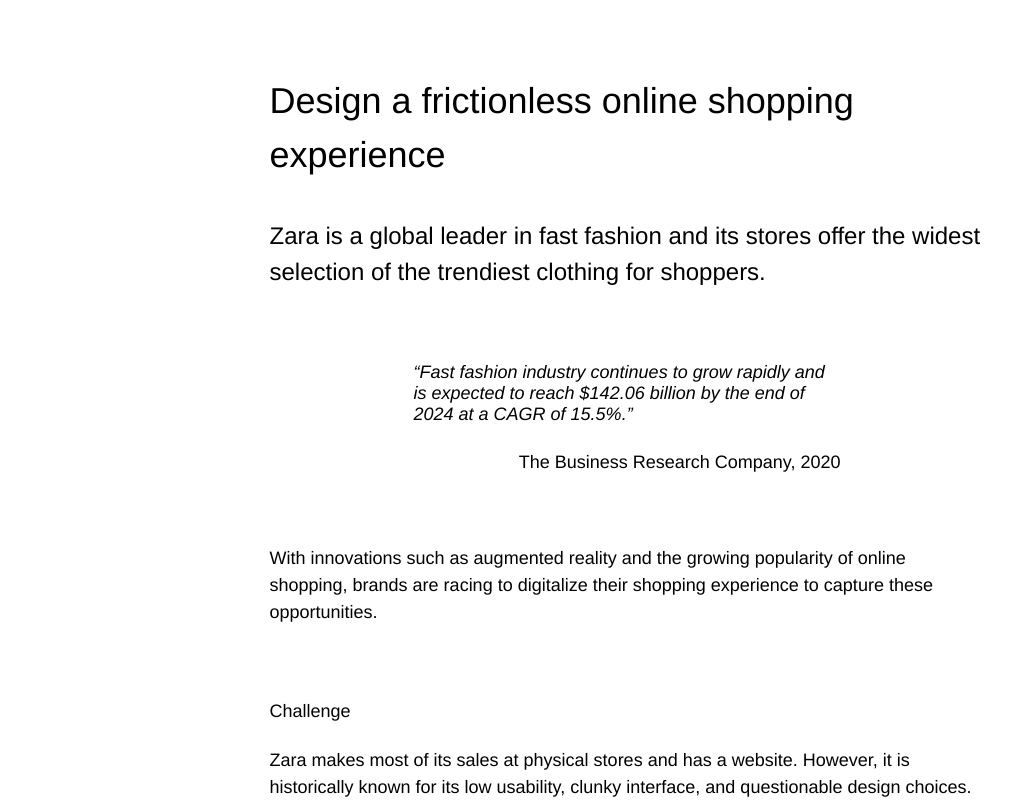
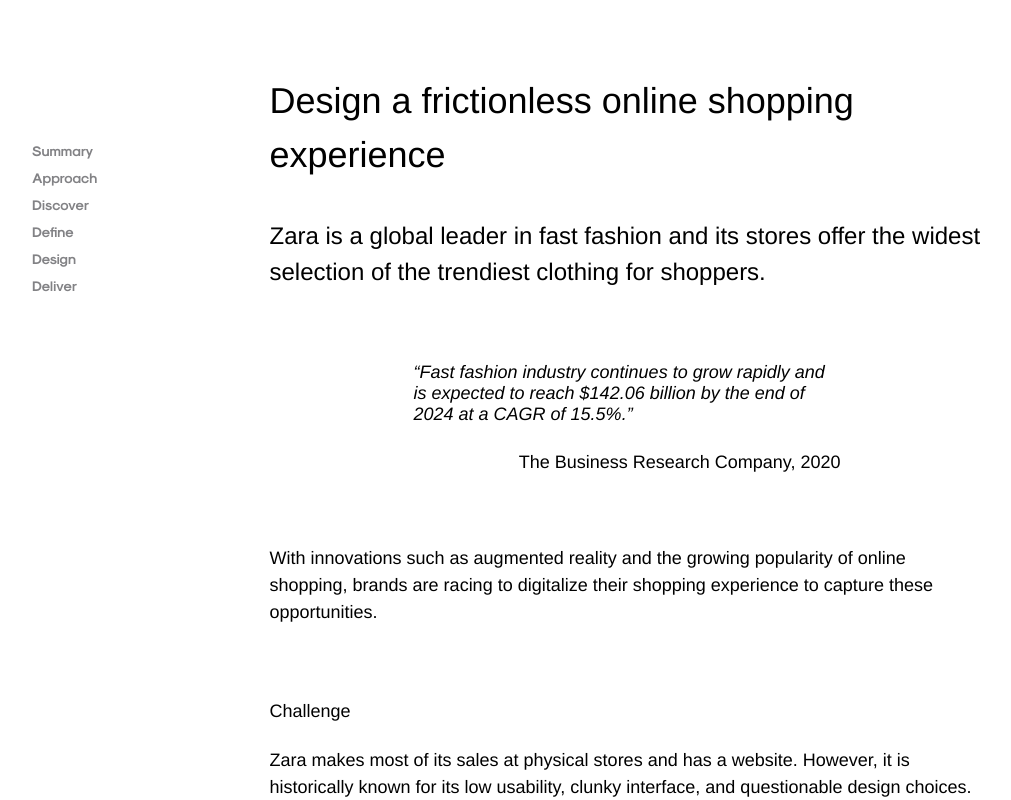
Before and after one commit to ChewieDoo/david-decodes, a React (Vite) app: page /frictionless in a window 1280 px wide. Shown: the part 780-1580 px from the top of the page, without its empty margins (13-1024 px from the left). Built offline with nearby package versions, Linux system fonts and the light colour scheme.

Commit message:
Added catalog for casestudies

```diff
--- a/src/components/content/Zara.jsx
+++ b/src/components/content/Zara.jsx
@@ -11,6 +11,7 @@
 import ZaraDefine from "./zara/ZaraDefine";
 import ZaraDesign from "./zara/ZaraDesign";
 import ZaraDeliver from "./zara/ZaraDeliver";
+import ZaraCatalog from "./zara/ZaraCatalog";
 
 const ZaraCaseStudy = () => {
   const { zaraImg } = useImages();
@@ -25,6 +26,9 @@
       </div>
       <div>
         <SideBar />
+      </div>
+      <div className='md:block hidden'>
+        <ZaraCatalog />
       </div>
       <div className='title-container h-24 flex items-end'>
         <div className='h-full'>
@@ -41,27 +45,27 @@
         <section className='tag-container mt-3'>
           <ZaraTags />
         </section>
-        <section className='section-container mt-16'>
+        <section id='Summary' className='section-container mt-16'>
           <ZaraSummary />
         </section>
-        <section className='section-container'>
+        <section id='Approach' className='section-container'>
           <ZaraApproach />
         </section>
         <div className='section-gray-background'>
-          <section className='section-container-wide py-5'>
+          <section id='Approach' className='section-container-wide py-5'>
             <ZaraProcess />
           </section>
         </div>
-        <section className='section-container'>
+        <section id='Discover' className='section-container'>
           <ZaraDiscover />
         </section>
-        <section className='section-container'>
+        <section id='Define' className='section-container'>
           <ZaraDefine />
         </section>
-        <section className='section-container'>
+        <section id='Design' className='section-container'>
           <ZaraDesign />
         </section>
-        <section className='section-container'>
+        <section id='Deliver' className='section-container'>
           <ZaraDeliver />
         </section>
         <section className='mt-28 mb-36'>
--- /dev/null
+++ b/src/components/content/depop/DepopCatalog.jsx
@@ -0,0 +1,120 @@
+import React, { useState, useEffect } from "react";
+
+const DepopCatalog = () => {
+  const [showCatalog, setShowCatalog] = useState(false);
+  const [currentSection, setCurrentSection] = useState("");
+  const scrollThreshold = 200;
+
+  const handleScroll = () => {
+    if (window.scrollY > scrollThreshold) {
+      setShowCatalog(true);
+    } else {
+      setShowCatalog(false);
+    }
+  };
+  //Interaction observer - monitor visibility of each section
+
+  useEffect(() => {
+    window.addEventListener("scroll", handleScroll);
+    const sections = document.querySelectorAll("section");
+
+    const observer = new IntersectionObserver((entries) => {
+      entries.forEach((entry) => {
+        if (entry.isIntersecting) {
+          setCurrentSection(entry.target.id);
+        }
+      });
+    });
+
+    sections.forEach((section) => {
+      observer.observe(section);
+    });
+
+    return () => {
+      window.removeEventListener("scroll", handleScroll);
+      observer.disconnect();
+    };
+  }, []);
+
+  // Function to scroll to the section
+  const scrollToSection = (sectionId) => {
+    const section = document.getElementById(sectionId);
+    if (section) {
+      section.scrollIntoView({ behavior: "smooth" });
+    }
+  };
+
+  return (
+    <div className='relative z-10'>
+      <ul
+        className={`fixed bottom-10 left-10 transition-transform duration-800 ${
+          showCatalog ? "translate-y-0" : "translate-y-[200%]"
+        }`}>
+        <li>
+          <button
+            className={` ${
+              currentSection == "The_problem"
+                ? "catalog-text-red "
+                : " catalog-text"
+            }`}
+            onClick={() => scrollToSection("The_problem")}>
+            The problem
+          </button>
+        </li>
+        <li>
+          <button
+            className={` ${
+              currentSection == "Outcome" ? "catalog-text-red" : "catalog-text "
+            }`}
+            onClick={() => scrollToSection("Outcome")}>
+            Outcome
+          </button>
+        </li>
+        <li>
+          <button
+            className={` ${
+              currentSection == "Key_features"
+                ? "catalog-text-red"
+                : "catalog-text "
+            }`}
+            onClick={() => scrollToSection("Key_features")}>
+            Key features
+          </button>
+        </li>
+        <li>
+          <button
+            className={` ${
+              currentSection == "User_research"
+                ? "catalog-text-red"
+                : "catalog-text "
+            }`}
+            onClick={() => scrollToSection("User_research")}>
+            User research
+          </button>
+        </li>
+        <li>
+          <button
+            className={` ${
+              currentSection == "Design_iterations"
+                ? "catalog-text-red"
+                : "catalog-text "
+            }`}
+            onClick={() => scrollToSection("Design_iterations")}>
+            Design iterations
+          </button>
+        </li>
+        <li>
+          <button
+            className={`catalog-text ${
+              currentSection == "Impact" ? "catalog-text-red" : "catalog-text "
+            }`}
+            onClick={() => scrollToSection("Impact")}>
+            Impact
+          </button>
+        </li>
+      </ul>
+    </div>
+  );
+};
+
+export default DepopCatalog;
--- a/src/components/content/depop/DepopSummary.jsx
+++ b/src/components/content/depop/DepopSummary.jsx
@@ -43,7 +43,7 @@
           </p>
         </div>
 
-        <div className='mb-[64px]'>
+        <section id='Outcome' className='mb-[64px]'>
           <h3 className='title-red mb-[20px]'>Outcome</h3>
           <p className='text-[22px]'>
             Integrated a rental tab to Depop’s product item page along with
@@ -52,7 +52,7 @@
             user journey with additional components such as ‘Available to rent’
             tags added to the UI.
           </p>
-        </div>
+        </section>
 
         <div className='md:flex md:flex-row'>
           <div className='md:pr-[124px] md:mb-[0px] mb-[32px]'>
--- /dev/null
+++ b/src/components/content/zara/ZaraCatalog.jsx
@@ -0,0 +1,118 @@
+import React, { useState, useEffect } from "react";
+
+const ZaraCatalog = () => {
+  const [showCatalog, setShowCatalog] = useState(false);
+  const [currentSection, setCurrentSection] = useState("");
+  const scrollThreshold = 200;
+
+  const handleScroll = () => {
+    if (window.scrollY > scrollThreshold) {
+      setShowCatalog(true);
+    } else {
+      setShowCatalog(false);
+    }
+  };
+  //Interaction observer - monitor visibility of each section
+
+  useEffect(() => {
+    window.addEventListener("scroll", handleScroll);
+    const sections = document.querySelectorAll("section");
+
+    const observer = new IntersectionObserver((entries) => {
+      entries.forEach((entry) => {
+        if (entry.isIntersecting) {
+          setCurrentSection(entry.target.id);
+        }
+      });
+    });
+
+    sections.forEach((section) => {
+      observer.observe(section);
+    });
+
+    return () => {
+      window.removeEventListener("scroll", handleScroll);
+      observer.disconnect();
+    };
+  }, []);
+
+  // Function to scroll to the section
+  const scrollToSection = (sectionId) => {
+    const section = document.getElementById(sectionId);
+    if (section) {
+      section.scrollIntoView({ behavior: "smooth" });
+    }
+  };
+
+  return (
+    <div className='relative z-10'>
+      <ul
+        className={`fixed bottom-10 left-10 transition-transform duration-800 ${
+          showCatalog ? "translate-y-0" : "translate-y-[200%]"
+        }`}>
+        <li>
+          <button
+            className={` ${
+              currentSection == "Summary"
+                ? "catalog-text-red "
+                : " catalog-text"
+            }`}
+            onClick={() => scrollToSection("Summary")}>
+            Summary
+          </button>
+        </li>
+        <li>
+          <button
+            className={` ${
+              currentSection == "Approach"
+                ? "catalog-text-red"
+                : "catalog-text "
+            }`}
+            onClick={() => scrollToSection("Approach")}>
+            Approach
+          </button>
+        </li>
+        <li>
+          <button
+            className={` ${
+              currentSection == "Discover"
+                ? "catalog-text-red"
+                : "catalog-text "
+            }`}
+            onClick={() => scrollToSection("Discover")}>
+            Discover
+          </button>
+        </li>
+        <li>
+          <button
+            className={` ${
+              currentSection == "Define" ? "catalog-text-red" : "catalog-text "
+            }`}
+            onClick={() => scrollToSection("Define")}>
+            Define
+          </button>
+        </li>
+        <li>
+          <button
+            className={` ${
+              currentSection == "Design" ? "catalog-text-red" : "catalog-text "
+            }`}
+            onClick={() => scrollToSection("Design")}>
+            Design
+          </button>
+        </li>
+        <li>
+          <button
+            className={`catalog-text ${
+              currentSection == "Impact" ? "catalog-text-red" : "Deliver "
+            }`}
+            onClick={() => scrollToSection("Deliver")}>
+            Deliver
+          </button>
+        </li>
+      </ul>
+    </div>
+  );
+};
+
+export default ZaraCatalog;
--- a/src/index.css
+++ b/src/index.css
@@ -6,27 +6,35 @@
   font-family: "Sk-Modernist-Regular";
   src: url("./assets/fonts/Sk-Modernist-Regular.otf") format("truetype");
 }
+
 @font-face {
   font-family: "Sk-Modernist-Bold";
   src: url("./assets/fonts/Sk-Modernist-Bold.otf") format("truetype");
 }
+
 .Sk-Modernist {
   font-family: "Sk-Modernist-Regular", sans-serif;
 }
+
 .Sk-Modernist-Bold {
   font-family: "Sk-Modernist-Bold", sans-serif;
 }
+
 html {
   font-size: 18px;
-  overflow-wrap: break-word; /* Allows breaking long words */
-  white-space: normal; /* Allows normal wrapping */
+  overflow-wrap: break-word;
+  /* Allows breaking long words */
+  white-space: normal;
+  /* Allows normal wrapping */
 }
+
 body {
   @apply font-sans text-base;
   font-weight: 200;
   margin: 0;
   padding: 0;
 }
+
 /* Home Page customization*/
 /* Custom text size */
 .hello-text {
@@ -36,6 +44,7 @@
   font-weight: 500;
   line-height: normal;
 }
+
 .intro-text {
   color: #000;
   font-size: 16px;
@@ -43,6 +52,7 @@
   font-weight: 400;
   line-height: normal;
 }
+
 .casestudy-title-text {
   color: #000;
   font-size: 36px;
@@ -50,6 +60,7 @@
   font-weight: 500;
   line-height: normal;
 }
+
 .casestudy-p-text {
   color: #000;
   font-size: 16px;
@@ -57,6 +68,7 @@
   font-weight: 300;
   line-height: normal;
 }
+
 .tag-text {
   color: #000;
   text-align: center;
@@ -65,6 +77,7 @@
   font-weight: 500;
   line-height: normal;
 }
+
 .button-text {
   color: #000;
   text-align: center;
@@ -73,6 +86,7 @@
   font-weight: 400;
   line-height: normal;
 }
+
 /*HomePage*/
 .tag-box-1 {
   display: flex;
@@ -83,6 +97,7 @@
   border-radius: 110px;
   background: rgba(61, 55, 189, 0.5);
 }
+
 .tag-box-2 {
   display: flex;
   padding: 6px 15px;
@@ -92,6 +107,7 @@
   border-radius: 110px;
   background: #f5f1e9;
 }
+
 .tag-box-3 {
   display: flex;
   padding: 6px 15px;
@@ -101,6 +117,7 @@
   border-radius: 110px;
   background: rgba(195, 254, 246, 0.5);
 }
+
 .button-box {
   padding: 12px 20px;
   justify-content: center;
@@ -109,6 +126,7 @@
   background: #e9e9ea;
   border-radius: 110px;
 }
+
 .button-box:hover {
   background: black;
   color: white;
@@ -118,6 +136,7 @@
   transition-timing-function: linear;
   cursor: pointer;
 }
+
 .nav-item {
   font-style: normal;
   font-weight: 300;
@@ -126,6 +145,7 @@
   transition: padding-left 0.3s ease;
   cursor: pointer;
 }
+
 .nav-item::before {
   content: "";
   position: absolute;
@@ -137,13 +157,16 @@
   background-color: black;
   transition: width 0.3s ease;
 }
+
 .nav-item:hover {
   padding-left: 2.25rem;
   font-weight: 500;
 }
+
 .nav-item:hover::before {
   width: 1.88rem;
 }
+
 .nav-item-active {
   font-weight: 500;
   padding-left: 2.25rem;
@@ -151,6 +174,7 @@
   line-height: normal;
   font-style: normal;
 }
+
 .nav-item-active::before {
   content: "";
   position: absolute;
@@ -160,12 +184,11 @@
   height: 1.6px;
   background-color: black;
 }
+
 /* Animations */
 @layer components {
   .socials-icon {
-    @apply relative flex items-center justify-center w-8 h-8
-     bg-icon-gray bg-opacity-45 text-white hover:bg-opacity-75
-     rounded-3xl hover:rounded-lg transition-all duration-300 ease-linear cursor-pointer;
+    @apply relative flex items-center justify-center w-8 h-8 bg-icon-gray bg-opacity-45 text-white hover:bg-opacity-75 rounded-3xl hover:rounded-lg transition-all duration-300 ease-linear cursor-pointer;
   }
 }
 
@@ -174,6 +197,7 @@
   will-change: filter;
   transition: filter 300ms;
 }
+
 .reactLogo:hover {
   filter: drop-shadow(0 0 2em #61dafbaa);
 }
@@ -182,10 +206,12 @@
   from {
     transform: rotate(0deg);
   }
+
   to {
     transform: rotate(360deg);
   }
 }
+
 @media (prefers-reduced-motion: no-preference) {
   .reactLogo {
     animation: reactLogo-spin infinite 20s linear;
@@ -196,6 +222,7 @@
 .casestudy-text {
   @apply: text-[18px];
 }
+
 .big-text {
   @apply text-[32px] md:text-[42px];
 }
@@ -211,12 +238,14 @@
   cursor: pointer;
   white-space: nowrap;
 }
+
 .sidebar-item:hover {
   @apply Sk-Modernist-Bold;
   font-size: 16px;
   font-weight: 500;
   white-space: nowrap;
 }
+
 .sidebar-item-active {
   @apply Sk-Modernist-Bold;
   font-size: 16px;
@@ -225,6 +254,7 @@
   font-style: normal;
   white-space: nowrap;
 }
+
 .icon-enter {
   transform: translateY(0);
   opacity: 1;
@@ -257,46 +287,52 @@
 }
 
 .tag-container {
-  @apply grid grid-cols-2 px-8 md:flex md:flex-row md:px-24 md:gap-48
-  justify-center items-start;
+  @apply grid grid-cols-2 px-8 md:flex md:flex-row md:px-24 md:gap-48 justify-center items-start;
 }
 
 .tag-container-sm {
-  @apply grid grid-cols-2 px-8 md:flex md:flex-row md:px-24 md:gap-32
-  justify-center items-start;
+  @apply grid grid-cols-2 px-8 md:flex md:flex-row md:px-24 md:gap-32 justify-center items-start;
 }
+
 .tag-container p {
   @apply text-[14px] md:text-[18px];
 }
+
 .main-container {
   @apply mx-4 md:mx-9 justify-center;
   z-index: 1;
 }
+
 .main-container-background {
   background-color: white;
   position: relative;
   z-index: 2;
 }
+
 .project-tag {
   @apply text-[16px] md:text-[20px] mb-2 mt-6 md:mb-4 md:mt-12;
   font-style: normal;
   font-weight: 500;
   line-height: normal;
 }
+
 .project-tag-sm {
   @apply text-[16px] md:text-[18px] mb-2 mt-[54px] md:mb-4 md:mt-12;
   font-style: normal;
   font-weight: 500;
   line-height: normal;
 }
+
 .section-container {
   @apply main-container md:px-[242px];
   margin-bottom: 96px;
 }
+
 .section-container-wide {
   @apply main-container md:px-[96px];
   margin-bottom: 96px;
 }
+
 .section-title {
   @apply text-[36px];
   font-weight: 500;
@@ -317,6 +353,7 @@
   font-weight: 500;
   line-height: normal;
 }
+
 blockquote footer {
   @apply md:text-[18px] text-[14px];
   font-style: normal;
@@ -324,10 +361,12 @@
   line-height: normal;
   text-align: right;
 }
+
 .callout {
   border: 1px solid black;
   @apply my-[36px] py-[18px] px-[20px];
 }
+
 .callout-sm {
   @apply callout md:mx-[112px];
 }
@@ -335,44 +374,55 @@
 .section-gray-background {
   background-color: #e9e9ea;
 }
+
 .process-container {
   @apply grid grid-cols-2 md:flex md:flex-row justify-center md:gap-24 items-start;
 }
+
 .image-text-container-l {
   @apply md:flex md:flex-row;
 }
+
 .image-text-container-r {
   @apply md:flex md:flex-row;
 }
+
 .image-container-l {
   @apply md:w-2/3 md:pr-28 md:max-w-[694px] max-w-full;
 }
+
 .image-container-r {
   @apply md:w-2/3 md:pl-28 md:max-w-[694px] max-w-full;
 }
+
 .small-title {
   font-size: 18px;
   font-style: normal;
   font-weight: 500;
 }
+
 .sub-section-container {
   margin-bottom: 64px;
 }
+
 .sub-section-title {
   font-size: 28px;
   margin-bottom: 36px;
   font-weight: 500;
 }
+
 ul.bullet-points {
   list-style-type: disc;
   padding-left: 24px;
 }
+
 .video-responsive {
   position: relative;
   padding-bottom: 56.25%;
   height: 0;
   overflow: hidden;
 }
+
 .video-responsive iframe {
   position: absolute;
   top: 0;
@@ -384,15 +434,30 @@
 .title-red {
   @apply text-[#E72000] text-[24px] Sk-Modernist-Bold;
 }
+
 .subtitle-bold {
   @apply Sk-Modernist-Bold text-[28px];
 }
+
 .callout-round {
   border-radius: 20px;
   background: #f2f2f7;
 }
+
 .callout-round-transparent {
   border-radius: 20px;
   border: 1.7px solid #000;
   @apply py-[42px] px-[22px] md:max-w-[275px] text-center;
 }
+
+.catalog-text {
+  @apply text-[14px] text-[#828285] Sk-Modernist-Bold;
+}
+
+.catalog-text-red {
+  @apply text-[14px] text-[#E72000] Sk-Modernist-Bold;
+}
+
+.catalog-text:hover {
+  @apply catalog-text-red;
+}
```
Also changed, not shown: src/components/content/Depop.jsx (+10 -5 lines), 1 other file (tests, documents, lock files or other folders).
